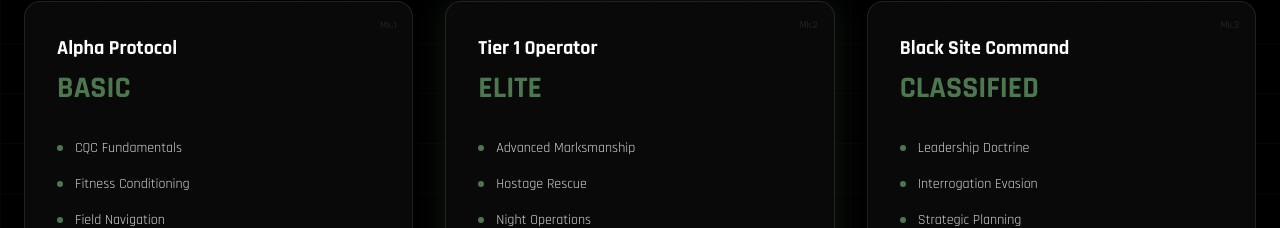
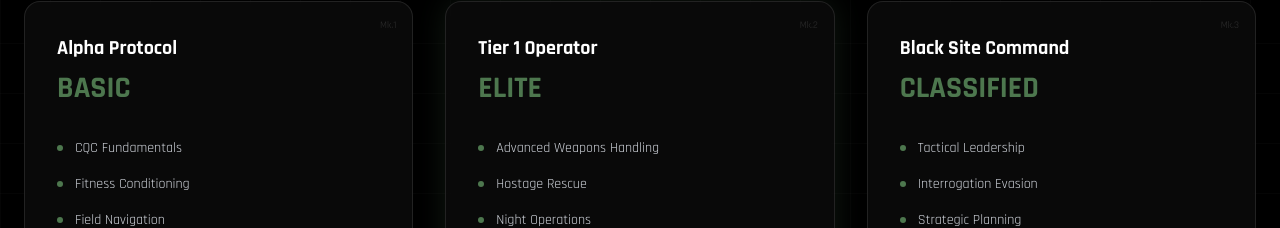
Before and after one commit to ankeet0008/The-Kraken, a Next.js app: page /contact in a window 1280 px wide. Shown: the part 1409-1637 px from the top of the page. Built offline with nearby package versions, Linux system fonts and the light colour scheme.

Commit message:
chore(data): refine syllabus terminology for Elite tiers

```diff
--- a/data/droneData.ts
+++ b/data/droneData.ts
@@ -34,13 +34,13 @@ export const droneData = {
             id: "tier1",
             name: "Tier 1 Operator",
             price: "ELITE",
-            features: ["Advanced Marksmanship", "Hostage Rescue", "Night Operations"]
+            features: ["Advanced Weapons Handling", "Hostage Rescue", "Night Operations"]
         },
         {
             id: "command",
             name: "Black Site Command",
             price: "CLASSIFIED",
-            features: ["Leadership Doctrine", "Interrogation Evasion", "Strategic Planning"]
+            features: ["Tactical Leadership", "Interrogation Evasion", "Strategic Planning"]
         }
     ]
 };
```
